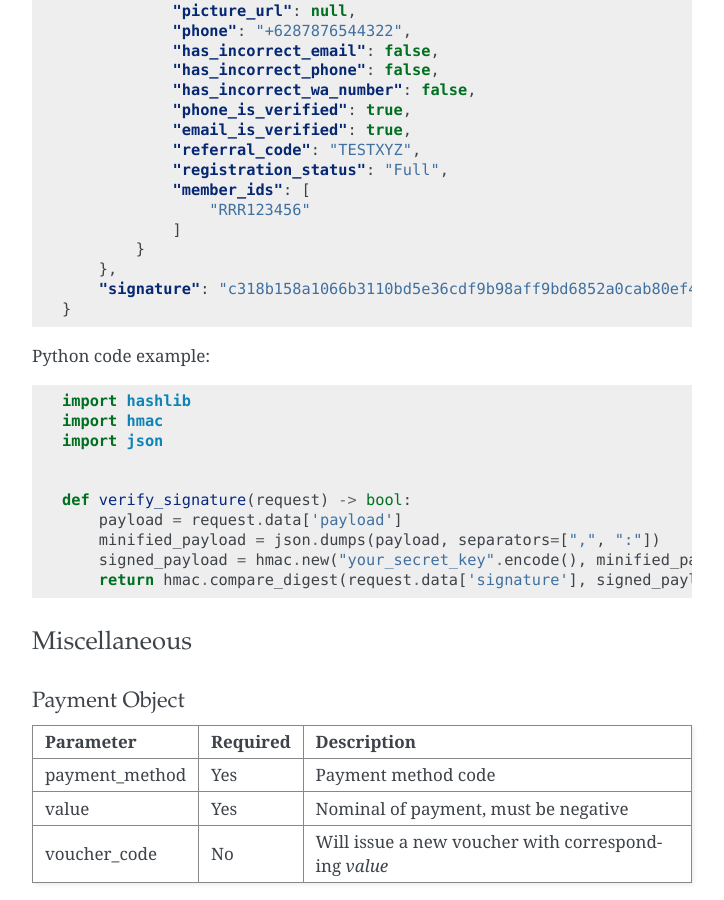
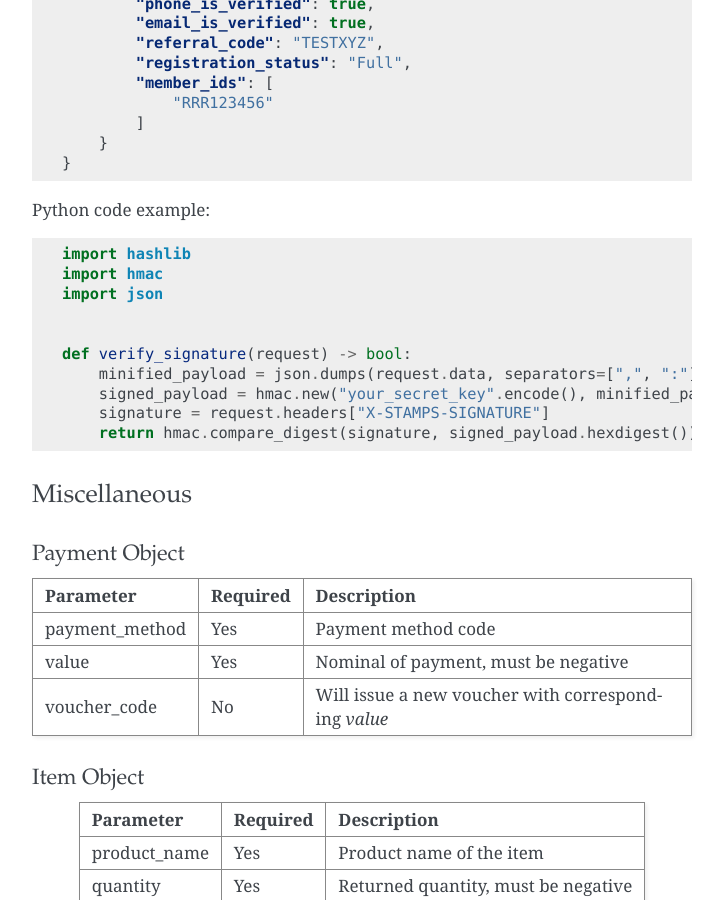
Before and after one commit to ui/stamps-api-docs, a Sphinx documentation site: the page built from source/klg_api.rst, in a window 1280 px wide and 900 px high, scrolled down 20524 px. Shown: the whole window, without its empty margins (388-1112 px from the left). Built offline with Sphinx 7.4.7, drawn with Linux system fonts in a browser that asks for light colours; some of the changed text lies outside the part shown.

Commit message:
update webhook security mechanism (#171)
* upload webhook security mechanism

* typo

```diff
--- a/source/klg_api.rst
+++ b/source/klg_api.rst
@@ -911,14 +911,7 @@ On successful redemption:
 
 7. Webhook Security
 =======================
-Webhook from STAMPS will return the payload with following format:
-
-.. code-block :: bash
-
-    {
-        "payload": ...
-        "signature": ...
-    }
+Webhook from STAMPS will return the siganture inside X-STAMPS-SIGNATURE header.
 
 You should always verify that the webhook's payload matches the signature. To verify the signature against the payload:
     - Strip all whitespace from the `payload`.
@@ -930,48 +923,45 @@ Example with "your_secret_key" as the secret key:
 .. code-block :: json
 
     {
-        "payload": {
-            "from": "test@gmail.com",
-            "to": "test2@gmail.com",
-            "membership": {
-                "level": 0,
-                "level_text": "Silver",
-                "stamps": 0,
-                "balance": 0,
-                "is_blocked": false,
-                "referral_code": "KKJ21",
-                "start_date": "2023-02-13",
-                "created": "2023-02-13",
-                "status": "Active",
-                "primary_card": {
-                    "id": 3713,
-                    "number": "RRR123456",
-                    "is_active": true,
-                    "activated_time": null
-                }
-            },
-            "user": {
-                "id": 2824,
-                "name": "test",
-                "gender": "f",
+        "from": "test@gmail.com",
+        "to": "test2@gmail.com",
+        "membership": {
+            "level": 0,
+            "level_text": "Silver",
+            "stamps": 0,
+            "balance": 0,
+            "is_blocked": false,
+            "referral_code": "KKJ21",
+            "start_date": "2023-02-13",
+            "created": "2023-02-13",
+            "status": "Active",
+            "primary_card": {
+                "id": 3713,
+                "number": "RRR123456",
                 "is_active": true,
-                "email": "test2@gmail.com",
-                "birthday": null,
-                "picture_url": null,
-                "phone": "+6287876544322",
-                "has_incorrect_email": false,
-                "has_incorrect_phone": false,
-                "has_incorrect_wa_number": false,
-                "phone_is_verified": true,
-                "email_is_verified": true,
-                "referral_code": "TESTXYZ",
-                "registration_status": "Full",
-                "member_ids": [
-                    "RRR123456"
-                ]
+                "activated_time": null
             }
         },
-        "signature": "c318b158a1066b3110bd5e36cdf9b98aff9bd6852a0cab80ef41ee3079d1812c"
+        "user": {
+            "id": 2824,
+            "name": "test",
+            "gender": "f",
+            "is_active": true,
+            "email": "test2@gmail.com",
+            "birthday": null,
+            "picture_url": null,
+            "phone": "+6287876544322",
+            "has_incorrect_email": false,
+            "has_incorrect_phone": false,
+            "has_incorrect_wa_number": false,
+            "phone_is_verified": true,
+            "email_is_verified": true,
+            "referral_code": "TESTXYZ",
+            "registration_status": "Full",
+            "member_ids": [
+                "RRR123456"
+            ]
+        }
     }
 
 Python code example:
@@ -984,10 +974,10 @@ Python code example:
 
 
     def verify_signature(request) -> bool:
-        payload = request.data['payload']
-        minified_payload = json.dumps(payload, separators=[",", ":"])
+        minified_payload = json.dumps(request.data, separators=[",", ":"])
         signed_payload = hmac.new("your_secret_key".encode(), minified_payload.encode(), hashlib.sha256)
-        return hmac.compare_digest(request.data['signature'], signed_payload.hexdigest())
+        signature = request.headers["X-STAMPS-SIGNATURE"]
+        return hmac.compare_digest(signature, signed_payload.hexdigest())
 
 
 Miscellaneous
```
